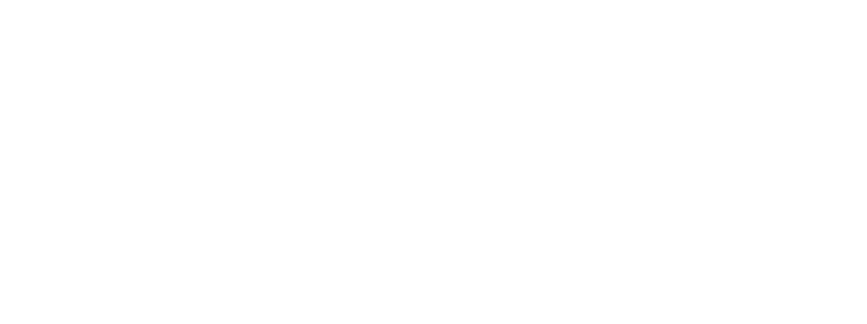
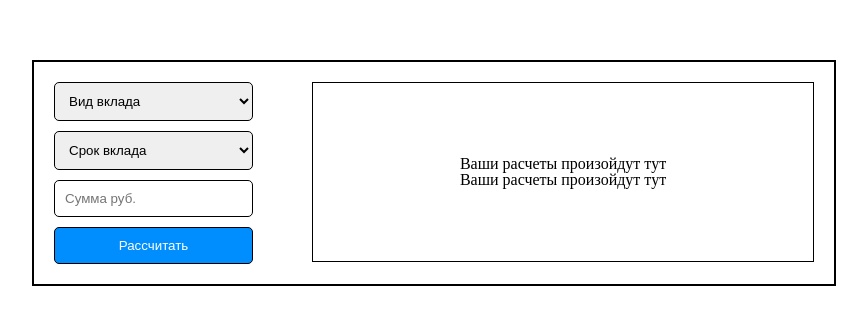
Before and after one commit to Dmitriy-X-r/Web-laba2, a plain HTML site: page calculator.html in a window 1280 px wide. Shown: the whole page, without its empty margins (206-1073 px from the left). Drawn offline with Linux system fonts and the light colour scheme.

Commit message:
Готово

```diff
--- a/calculator.html
+++ b/calculator.html
@@ -4,11 +4,51 @@
 <head>
     <meta charset="UTF-8">
     <meta name="viewport" content="width=device-width, initial-scale=1.0">
-    <title>Document</title>
+    <link rel="stylesheet" href="reset.css">
+    <link rel="stylesheet" href="style.css">
+    <title>Calculator</title>
 </head>
 
 <body>
+    <form action="#" class="form__calculator">
+        <div class="input">
+            <select id="type" onchange="chSelected()">
+                <option class="option-header" value="" disabled selected hidden>Вид вклада</option>
+                <option value="Пополняемый">Пополняемый</option>
+                <option value="Срочный">Срочный</option>
+            </select>
+            <select id="percent-one">
+                <option class="option-header" value="" disabled selected hidden>Срок вклада</option>
+                <option value="6 месяцев, 0.5, 0.2">6 месяцев - 20%</option>
+                <option value="1 год, 1, 0.22">1 год - 22%</option>
+                <option value="1.5 года, 1.5, 0.15">1,5 года - 15%</option>
+                <option value="2 года, 2, 0.10">2 года - 10%</option>
+            </select>
 
+            <select id="percent-two" style="display: none;">
+                <option class="option-header" value="" disabled selected hidden>Срок вклада</option>
+                <option value="3 месяцев, 0.25, 0.2">3 месяцев - 20%</option>
+                <option value="6 месяцев, 0.5, 0.22">6 месяцев - 22%</option>
+                <option value="9 месяцев, 0.75, 0.23">9 месяцев - 23%</option>
+                <option value="1 год, 1, 0.24">1 год - 24%</option>
+                <option value="1.5 года, 1.5, 0.18">1.5 года - 18%</option>
+                <option value="2 год, 2, 0.15">2 года - 15%</option>
+            </select>
+
+            <input type="text" pattern="^\d*(\.\d{0,2})?$" id="moneySum" class="form__calculator-sum" placeholder="Сумма руб.">
+            <button class="form__calculator-button" onclick="Calculate()">Рассчитать</button>
+        </div>
+        <div class="output">
+            <div class="output__wrapper">
+                <div class="out__text">
+                    <p class="out__text-info" id="id_out__text-info">Ваши расчеты произойдут тут</p>
+                    <p class="out__text-sum" id="id_out__text-sum">Ваши расчеты произойдут тут</p>
+                </div>
+            </div>
+        </div>
+    </form>
+
+    <script src="script.js"></script>
 </body>
 
 </html>
--- a/script.js
+++ b/script.js
@@ -16,3 +16,39 @@ new Swiper('.image-slider', {
         draggable: true
     }
 });
+
+function chSelected() {
+    const selectTypeValue = document.querySelector('#type').value;
+    if(selectTypeValue == "Пополняемый")
+    {
+        document.querySelector('#percent-two').style.display = 'none';
+        document.querySelector('#percent-one').style.display = 'block';
+    }
+    else
+    {
+        document.querySelector('#percent-one').style.display = 'none';
+        document.querySelector('#percent-two').style.display = 'block';
+    }
+  }
+
+function Calculate() {
+    const selectTypeValue =document.querySelector('#type').value;
+    var period;
+    if(selectTypeValue != ''){
+        if(selectTypeValue == "Пополняемый")
+            period = document.querySelector('#percent-one').value;
+        else if (selectTypeValue == "Срочный")
+            period = document.querySelector('#percent-two').value;
+        if(period != ""){
+            var valueArr = period.split(',').map(item => isNaN(item) ? item : parseFloat(item));
+            var moneySum = parseFloat(document.querySelector('#moneySum').value);
+            document.getElementById('id_out__text-info').innerHTML = "Вклад "+selectTypeValue+" на срок " + valueArr[0] + " на сумму "+ moneySum +" руб.";
+            document.getElementById('id_out__text-sum').innerHTML = ""+(moneySum+moneySum*valueArr[2]*valueArr[1]).toFixed(2)+" руб.";
+        }
+    }
+    else
+    {
+        document.getElementById('id_out__text-info').innerHTML = "";
+        document.getElementById('id_out__text-sum').innerHTML = "";
+    }
+  }
--- a/style.css
+++ b/style.css
@@ -36,6 +36,8 @@
     text-align: center;
 }
 
+/* слайдер */
+
 .image-slider {
     padding: 30px 0 70px 0;
     background-color: gray;
@@ -68,3 +70,61 @@
     cursor: pointer;
     background-color: #7a956b;
 }
+
+ /* калькулятор */
+
+ form {
+    display: flex;
+    justify-content: space-between;
+    max-width: 800px;
+    margin: 60px auto 0 auto;
+    border: 2px solid black;
+}
+
+.input {
+    display: flex;
+    flex-direction: column;
+    max-width: 40%;
+    row-gap: 10px;
+    padding: 20px 0 20px 20px;
+}
+
+.option-header{
+    color: grey;
+}
+
+/*  */
+select,
+.form__calculator-sum,
+.form__calculator-button {
+    padding: 10px;
+    border: 1px solid black;
+    border-radius: 5px;
+}
+
+
+.select,
+.form__calculator-button {
+    cursor: pointer;
+}
+
+.form__calculator-button {
+    background-color: #008eff;
+    color: white;
+}
+
+.output__wrapper {
+    justify-content: center;
+    align-items: center;
+    display: flex;
+    height: 80%;
+    width: 500px;
+    border: 1px solid black;
+    margin: 20px;
+}
+
+.out-text {
+    display: flex;
+    flex-direction: column;
+    row-gap: 10px;
+}
```
Also changed, not shown: index.html (+2 -2 lines), img/calculator.JPG (added).
